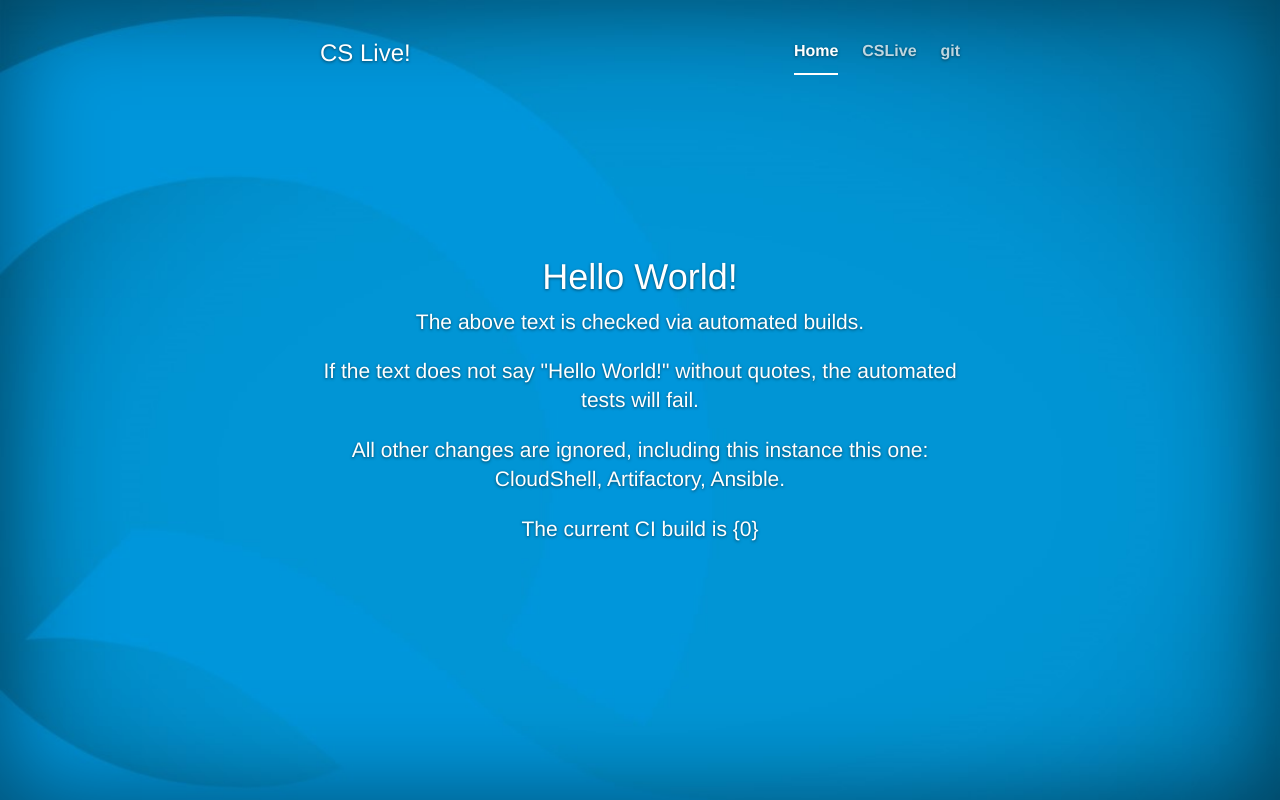
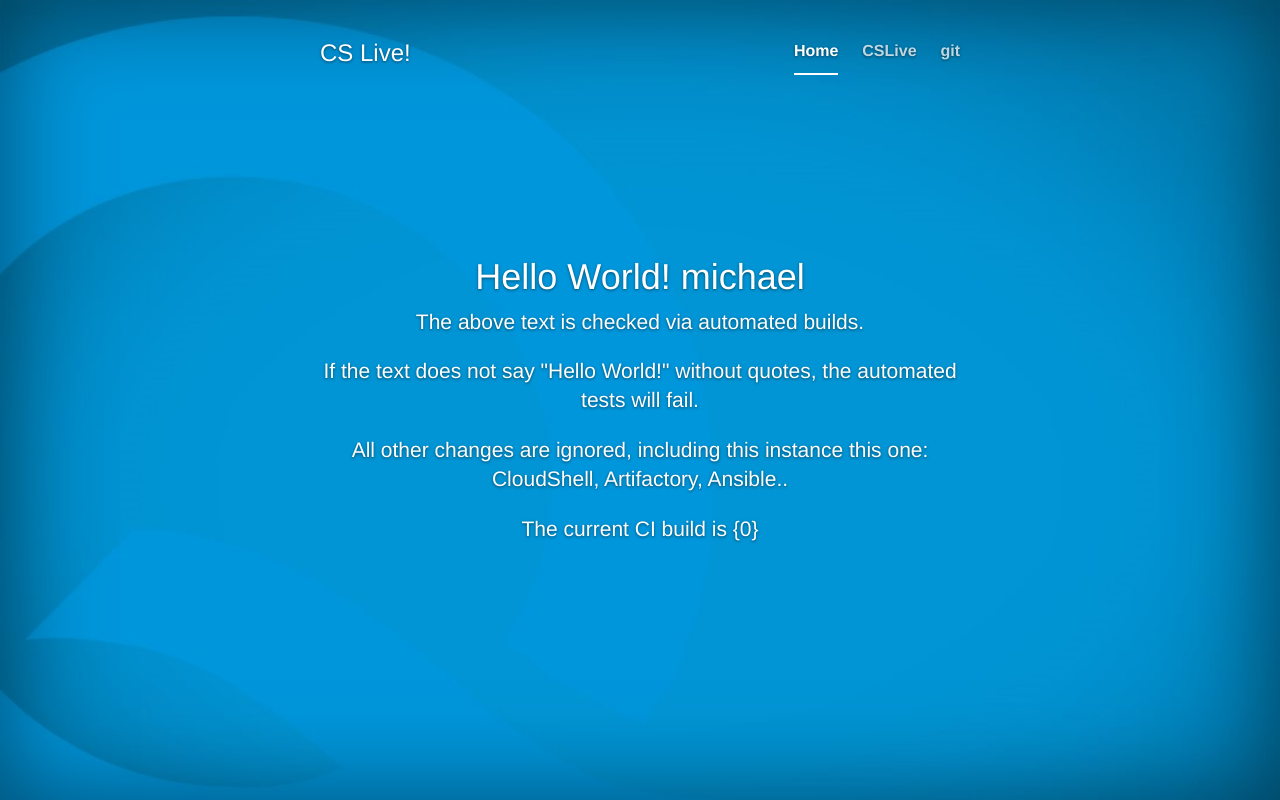
Before and after one commit to ericrqs/CloudShellLive-CI-Integration-Adv, a plain HTML site: page index.html in a window 1280 px wide. Drawn offline with nearby package versions, Linux system fonts and the light colour scheme.

Commit message:
michael
michael

```diff
--- a/index.html
+++ b/index.html
@@ -27,10 +27,10 @@
             </div>
           </div>
           <div class="inner cover">
-            <h1 class="cover-heading">Hello World!</h1>
+            <h1 class="cover-heading">Hello World! michael</h1>
             <p class="lead">The above text is checked via automated builds.</p>
             <p class="lead">If the text does not say "Hello World!" without quotes, the automated tests will fail.</p>
-            <p class="lead">All other changes are ignored, including this instance this one: CloudShell, Artifactory, Ansible.</p>
+            <p class="lead">All other changes are ignored, including this instance this one: CloudShell, Artifactory, Ansible..</p>
             <p class="lead">The current CI build is {0}</p>
           </div>
         </div>
```
